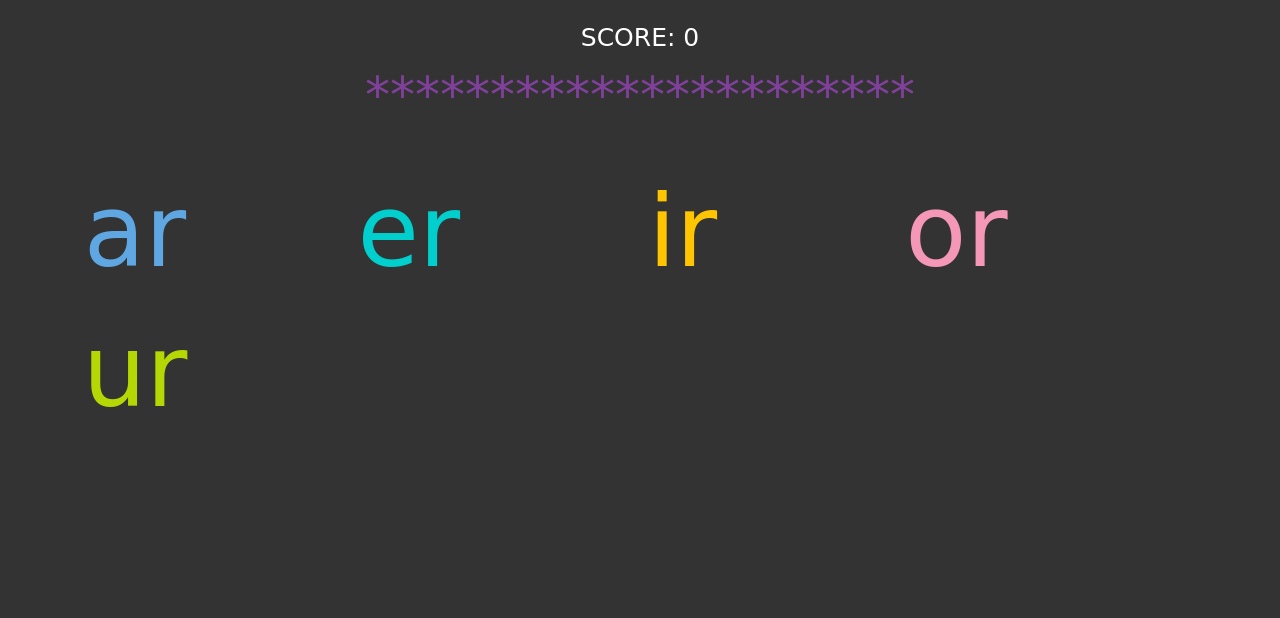
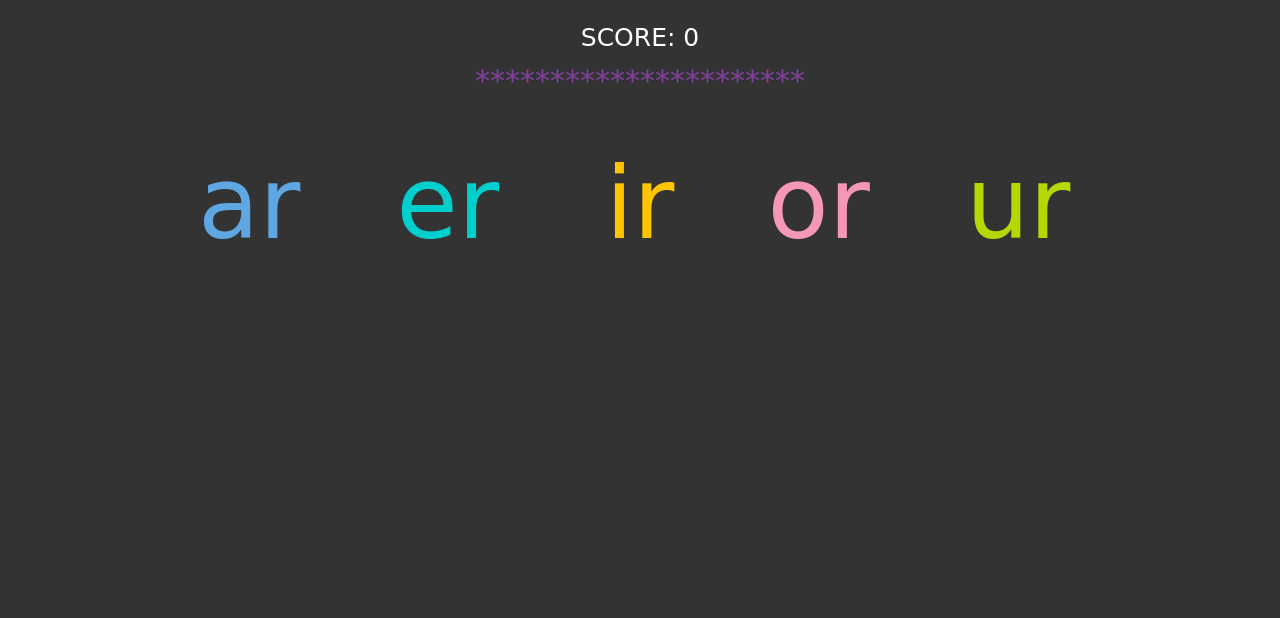
Before and after one commit to tchow99/Final-Project-R_Controlled-Vowels-Game, a plain HTML site: page index.html in a window 1280 px wide. Both pictures are taken after a click on the button "Go!". Shown: the top 618 px of the page. Drawn offline with nearby package versions, Linux system fonts and the light colour scheme; a web font is replaced by a local one.

Commit message:
Instructions

```diff
--- a/css/style.css
+++ b/css/style.css
@@ -63,7 +63,7 @@ h3{
 }
 
 .result{
-  font-size: 50px;
+  font-size: 30px;
   margin: 0px;
   color: rgb(129, 64, 156);
 }
@@ -127,10 +127,10 @@ button:hover{
 
 button.ar{
   height: 130px;
-  width: 130px;
+  width: 10%;
   font-size: 100px;
-  margin-left: 70px;
-  margin-right: 70px;
+  margin-left: 7.5%;
+  margin-right: 4.5%;
   margin-top: 0px;
   margin-bottom: 10px;
   color: rgb(95, 167, 227);
@@ -142,10 +142,10 @@ button.ar{
 
 button.er{
   height: 130px;
-  width: 130px;
+  width: 10%;
   font-size: 100px;
-  margin-left: 70px;
-  margin-right: 70px;
+ margin-left: 4.5%;
+  margin-right: 4.5%;
   margin-top: 0px;
   margin-bottom: 10px;
   color: rgb(0, 207, 206);
@@ -156,10 +156,10 @@ button.er{
 
 button.ir{
   height: 130px;
-  width: 130px;
+  width: 10%;
   font-size: 100px;
-  margin-left: 70px;
-  margin-right: 70px;
+  margin-left: 4.5%;
+  margin-right: 2%;
   margin-top: 0px;
   margin-bottom: 10px;
   color: rgb(255, 197, 0);
@@ -170,10 +170,10 @@ button.ir{
 
 button.or{
   height: 130px;
-  width: 130px;
+  width: 10%;
   font-size: 100px;
-  margin-left: 70px;
-  margin-right: 70px;
+  margin-left: 4.5%;
+  margin-right: 4.5%;
   margin-top: 0px;
   margin-bottom: 10px;
   color: rgb(245, 151, 182);
@@ -184,10 +184,10 @@ button.or{
 
 button.ur{
   height: 130px;
-  width: 130px;
+  width: 10%;
   font-size: 100px;
-  margin-left: 70px;
-  margin-right: 70px;
+  margin-left: 4.5%;
+  margin-right: 1.5%;
   margin-top: 0px;
   margin-bottom: 10px;
   color: rgb(181, 215, 3);
@@ -197,7 +197,9 @@ button.ur{
 }
 
 .buttonContainer{
-  margin: 0;
+  margin-left: 9%;
+  margin-right: 0%;
+  width: 80%;
 }
 
 .vowelContainer{
--- a/index.html
+++ b/index.html
@@ -35,7 +35,7 @@
 			<button id = "startGame">Go!</button>
 
 			<div class="result">
-				Good luck!
+				Tap on the correct bossy-r vowel. If you need a hint, tap on the picture!
 			</div>
 
 		</header>
```
